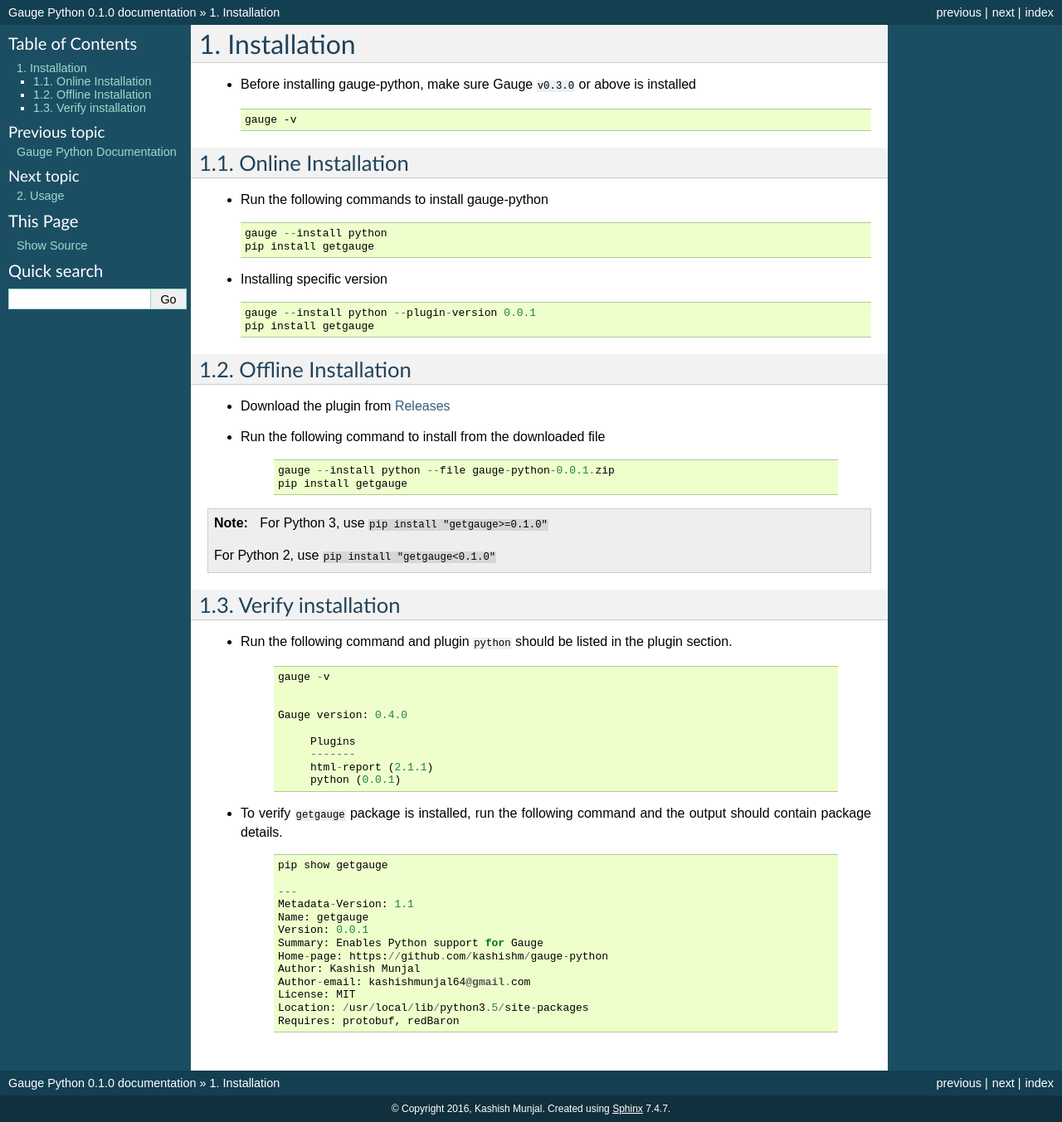
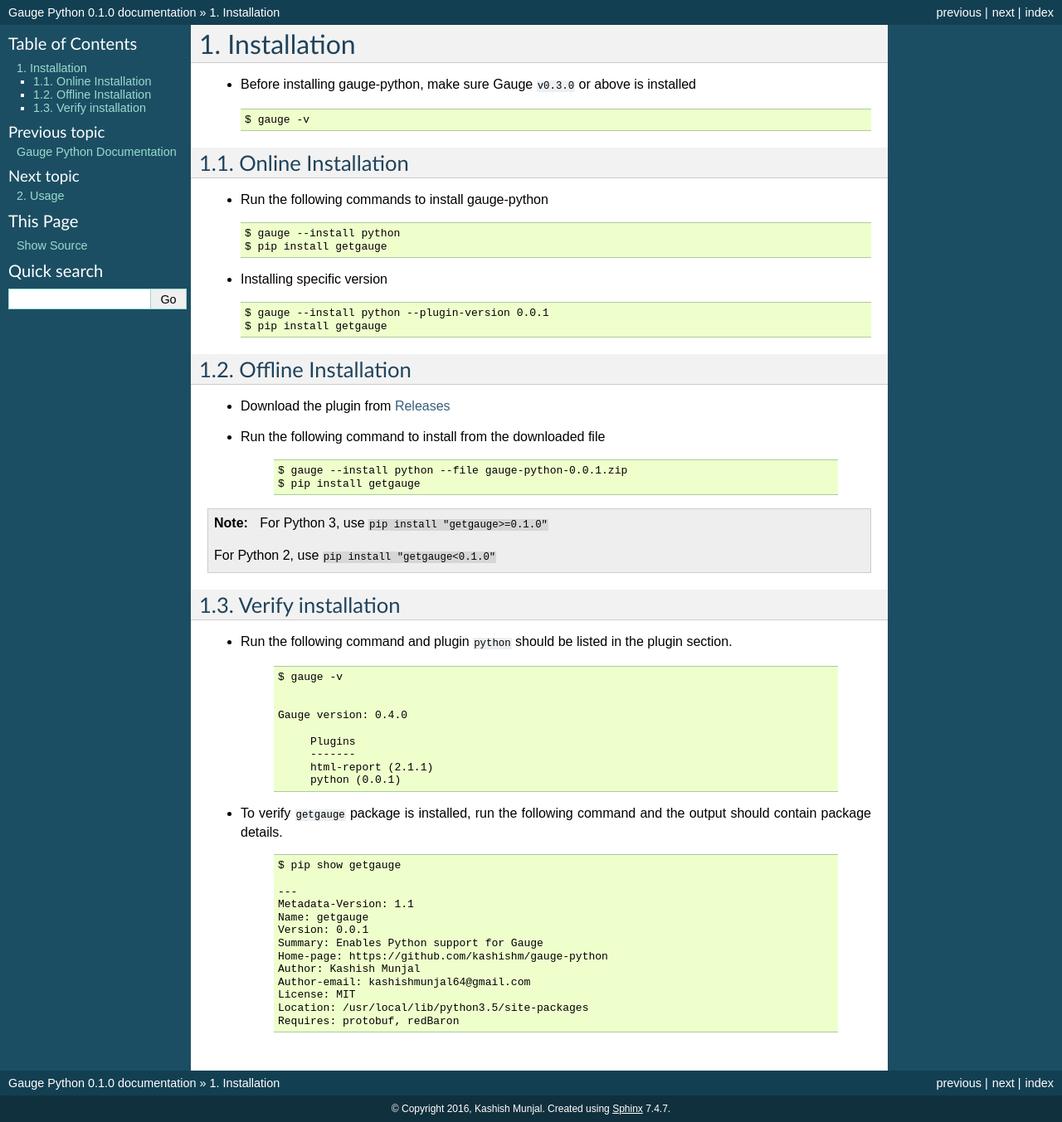
Before and after one commit to getgauge/gauge-python, a Sphinx documentation site: the page built from docs/source/installation.rst, in a window 1280 px wide. Shown: the whole page at 83% size. Built offline with Sphinx 7.4.7, drawn with Linux system fonts in a browser that asks for light colours.

Commit message:
Updating docs

```diff
--- a/docs/source/installation.rst
+++ b/docs/source/installation.rst
@@ -8,7 +8,7 @@
 
    .. code:: sh
 
-       gauge -v
+       $ gauge -v
 
 Online Installation
 ~~~~~~~~~~~~~~~~~~~
@@ -17,15 +17,15 @@
 
    ::
 
-        gauge --install python
-        pip install getgauge
+        $ gauge --install python
+        $ pip install getgauge
 
 -  Installing specific version
 
    ::
 
-       gauge --install python --plugin-version 0.0.1
-       pip install getgauge
+       $ gauge --install python --plugin-version 0.0.1
+       $ pip install getgauge
 
 Offline Installation
 ~~~~~~~~~~~~~~~~~~~~
@@ -37,8 +37,8 @@
 
    ::
 
-       gauge --install python --file gauge-python-0.0.1.zip
-       pip install getgauge
+       $ gauge --install python --file gauge-python-0.0.1.zip
+       $ pip install getgauge
 
 
 
@@ -55,7 +55,7 @@
 
    ::
 
-       gauge -v
+       $ gauge -v
 
 
        Gauge version: 0.4.0
@@ -70,7 +70,7 @@
 
    ::
 
-        pip show getgauge
+        $ pip show getgauge
 
         ---
         Metadata-Version: 1.1
```
